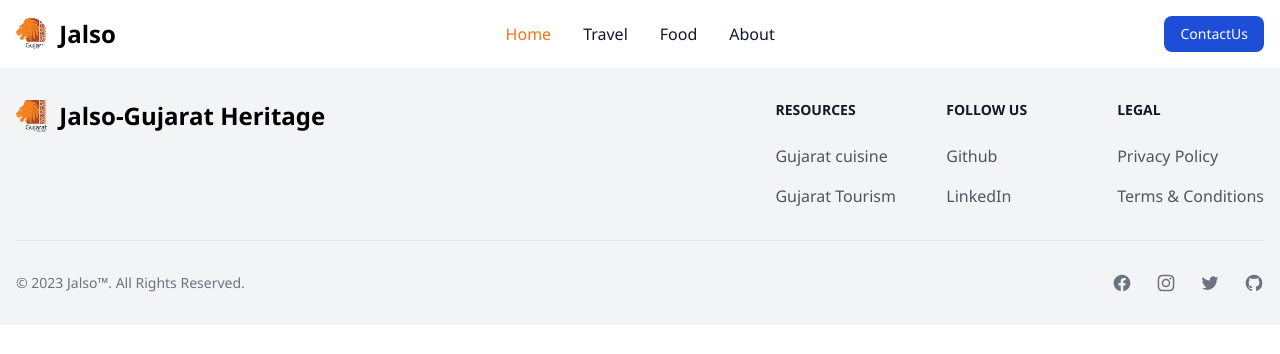
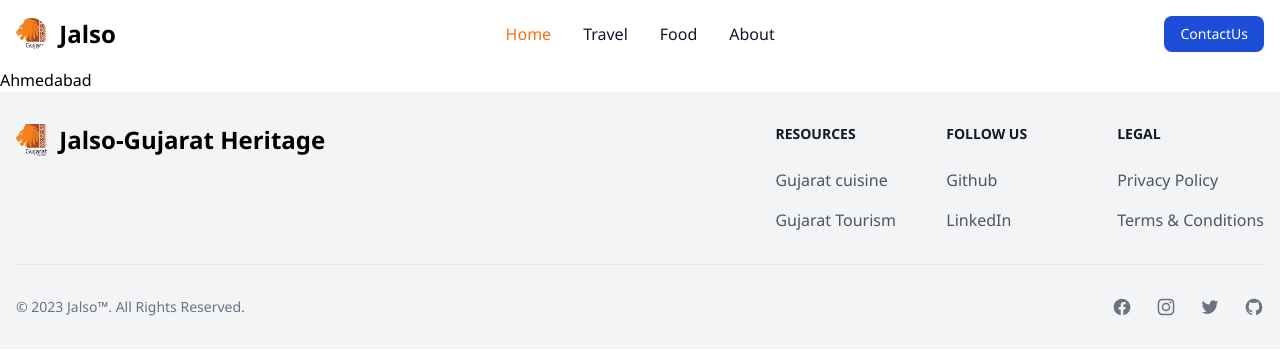
Before and after one commit to dakshal-d/Jalso-GujaratHeritage, a React (Create React App) app: page /travel/Ahmedabad in a window 1280 px wide. Shown: the top 354 px of the page. Built offline with nearby package versions, Linux system fonts and the light colour scheme.

Commit message:
Updated City

```diff
--- a/src/App.jsx
+++ b/src/App.jsx
@@ -3,17 +3,25 @@ import Hero from "./components/Hero";
 import Navbar from "./components/Navbar";
 import Footer from "./components/Footer";
 import ContactUs from "./components/ContactUs";
+import Food from "./components/Food";
+import Travel from "./components/Travel";
+import KnowWeather from "./components/KnowWeather";
+import TourismAttraction from "./components/City/TourismAttraction";
+import Surat from "./components/City/Surat";
+import GandhiNagar from "./components/City/GandhiNagar";
+import Jamnagar from "./components/City/Jamnagar";
+import Porbandar from "./components/City/Porbandar";
+import Vadodra from "./components/City/Vadodra";
+import Junagadh from "./components/City/Junagadh";
+import Ahmedabad from "./components/City/Ahmedabad";
+import Rajkot from "./components/City/Rajkot"
 
 import {
   BrowserRouter as Router,
   Routes,
   Route
 } from "react-router-dom";
-import Food from "./components/Food";
-import Travel from "./components/Travel";
-import KnowWeather from "./components/KnowWeather";
-import TourismAttraction from "./components/City/TourismAttraction";
-import Surat from "./components/City/Surat";
+
 function App() {
   return (
     <div className="">
@@ -27,8 +35,15 @@ function App() {
           <Route exact path="/travel/KnowWeather" element={ <KnowWeather/>} />
           <Route exact path="/travel/TourismAttraction" element={ <TourismAttraction/>} />
           <Route exact path="/travel/Surat" element={ <Surat/>} />
+          <Route exact path="/travel/GandhiNagar" element={ <GandhiNagar/>} />
+          <Route exact path="/travel/Jamnagar" element={ <Jamnagar/>} />
           <Route exact path="/about" element={ <About />} />
           <Route exact path="/ContactUs" element={ <ContactUs />} />
+          <Route exact path="/travel/Porbandar" element={ <Porbandar/>} />
+          <Route exact path="/travel/Vadodra" element={ <Vadodra/>} />
+          <Route exact path="/travel/Junagadh" element={ <Junagadh/>} />
+          <Route exact path="/travel/Ahmedabad" element={ <Ahmedabad/>} />
+          <Route exact path="/travel/Rajkot" element={ <Rajkot/>} />
         </Routes>
         <Footer/>
       </Router>
--- /dev/null
+++ b/src/components/City/Ahmedabad.jsx
@@ -0,0 +1,9 @@
+import React from 'react'
+
+function Ahmedabad() {
+  return (
+    <div>Ahmedabad</div>
+  )
+}
+
+export default Ahmedabad
```
